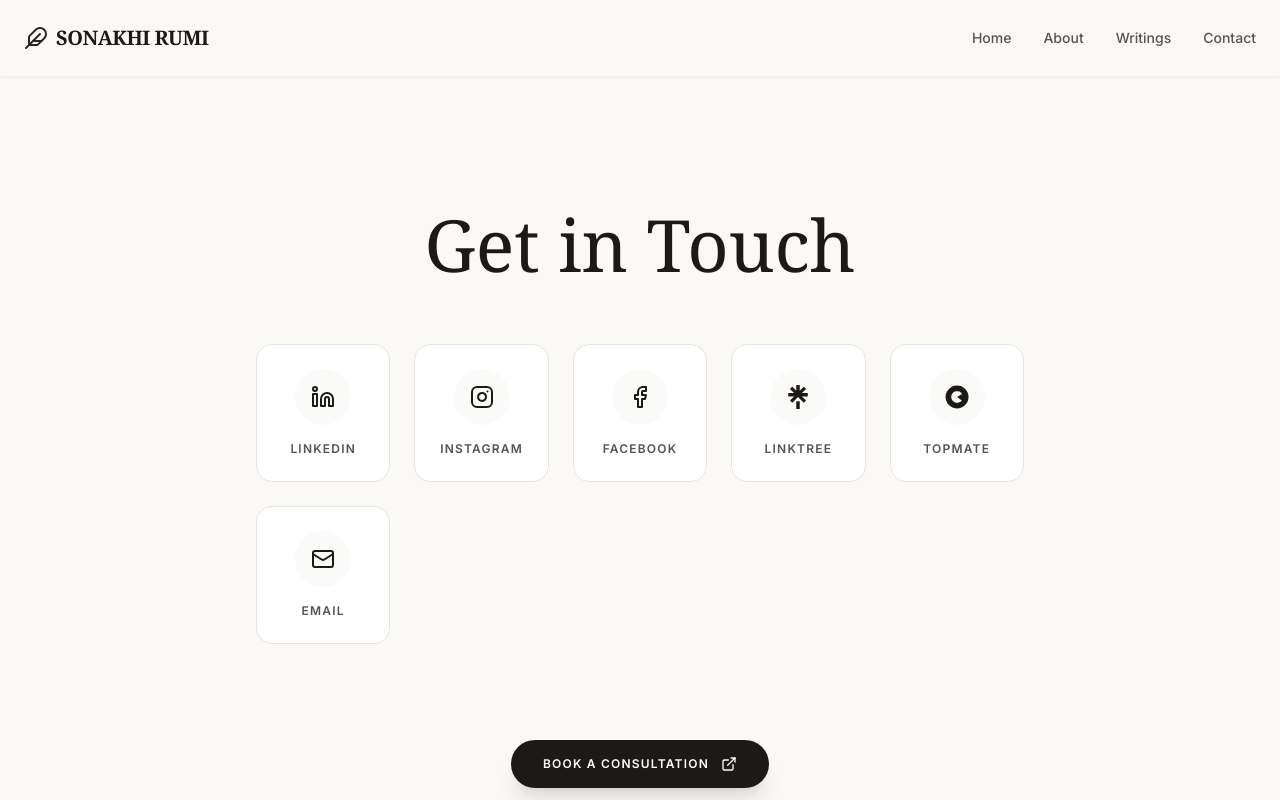
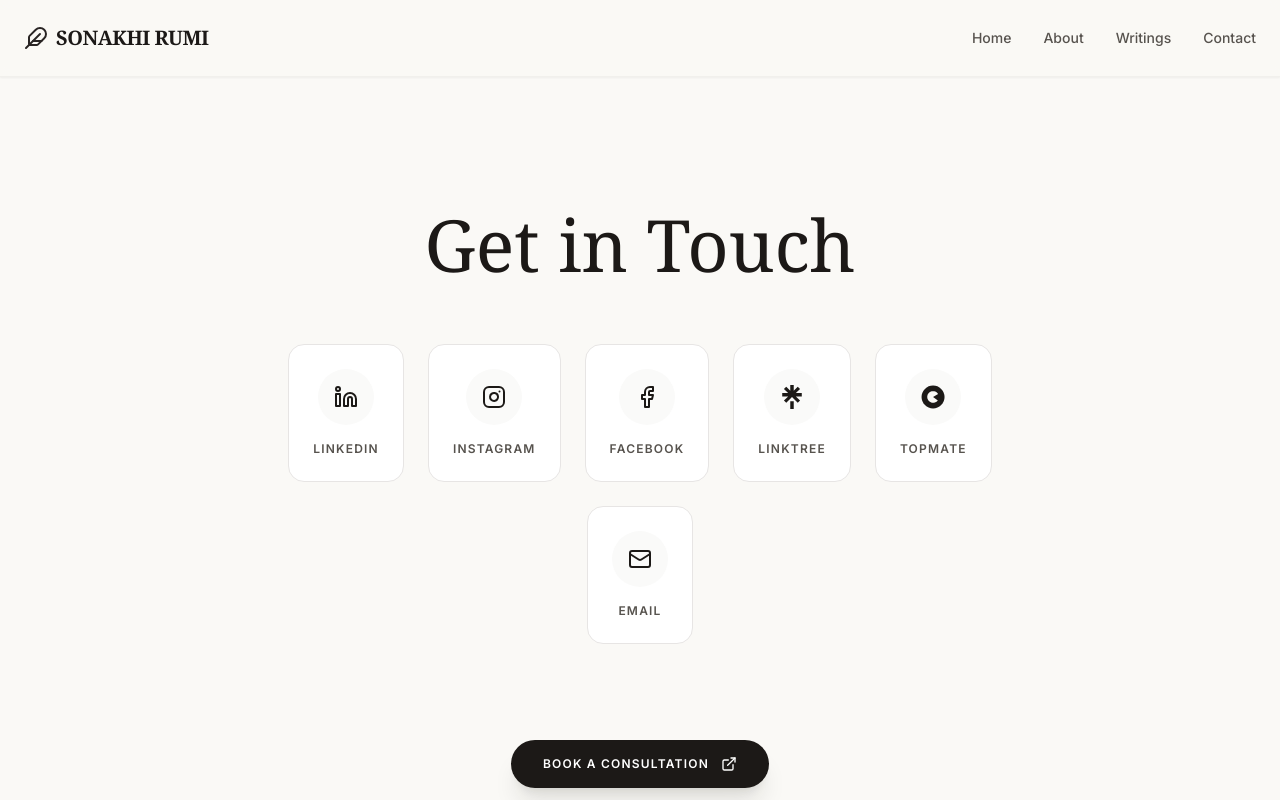
Before and after one commit to sonakhirumi/sonakhi-portfolio, a React (Vite) app: page /contact in a window 1280 px wide. Shown: the top 800 px of the page. Built offline with nearby package versions, Linux system fonts and the light colour scheme; a web font is replaced by a local one.

Commit message:
style: change Contact page social icons layout to flex for better flow

```diff
--- a/components/Contact.tsx
+++ b/components/Contact.tsx
@@ -48,7 +48,7 @@ const Contact: React.FC = () => {
 
                 </div>
 
-                <div className="grid grid-cols-2 md:grid-cols-3 lg:grid-cols-5 gap-6 justify-center items-center animate-in fade-in slide-in-from-bottom-8 duration-1000 delay-200">
+                <div className="flex flex-wrap gap-6 justify-center items-center animate-in fade-in slide-in-from-bottom-8 duration-1000 delay-200">
                     {socialLinks.map((social, idx) => (
                         <a
                             key={idx}
```
